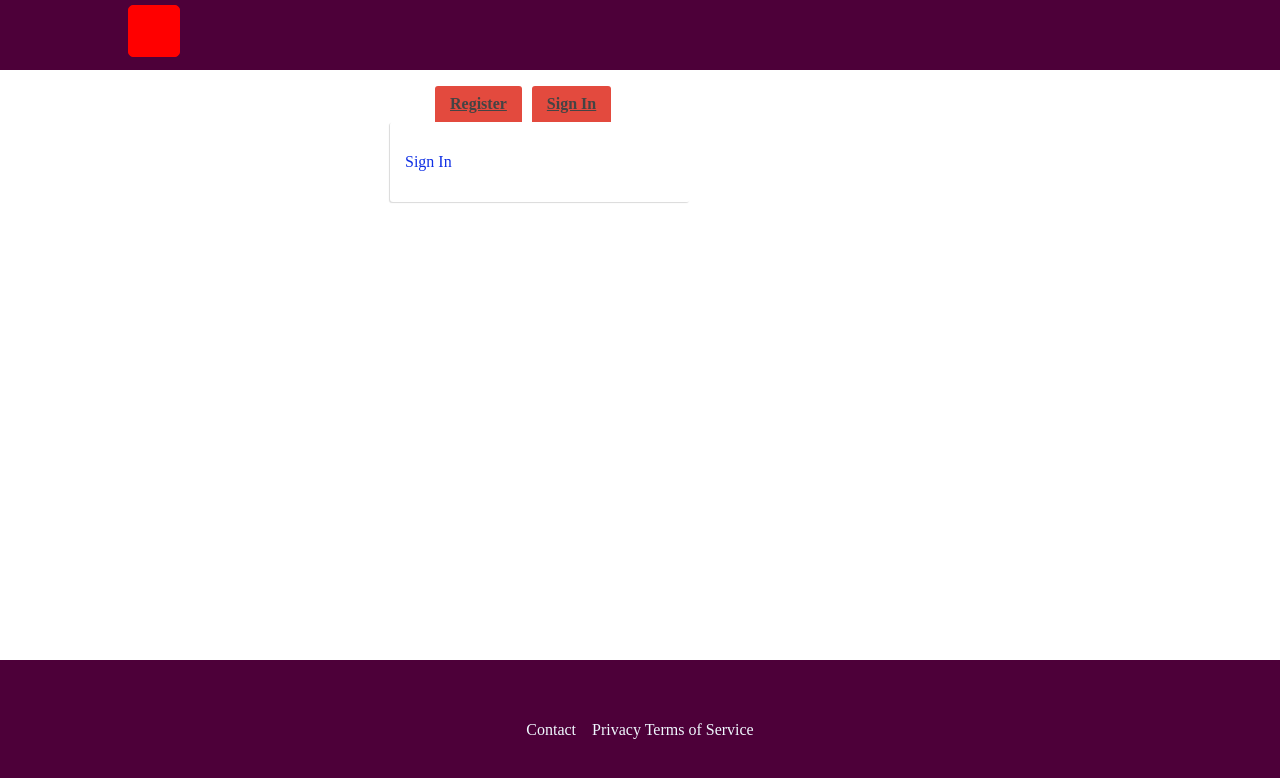
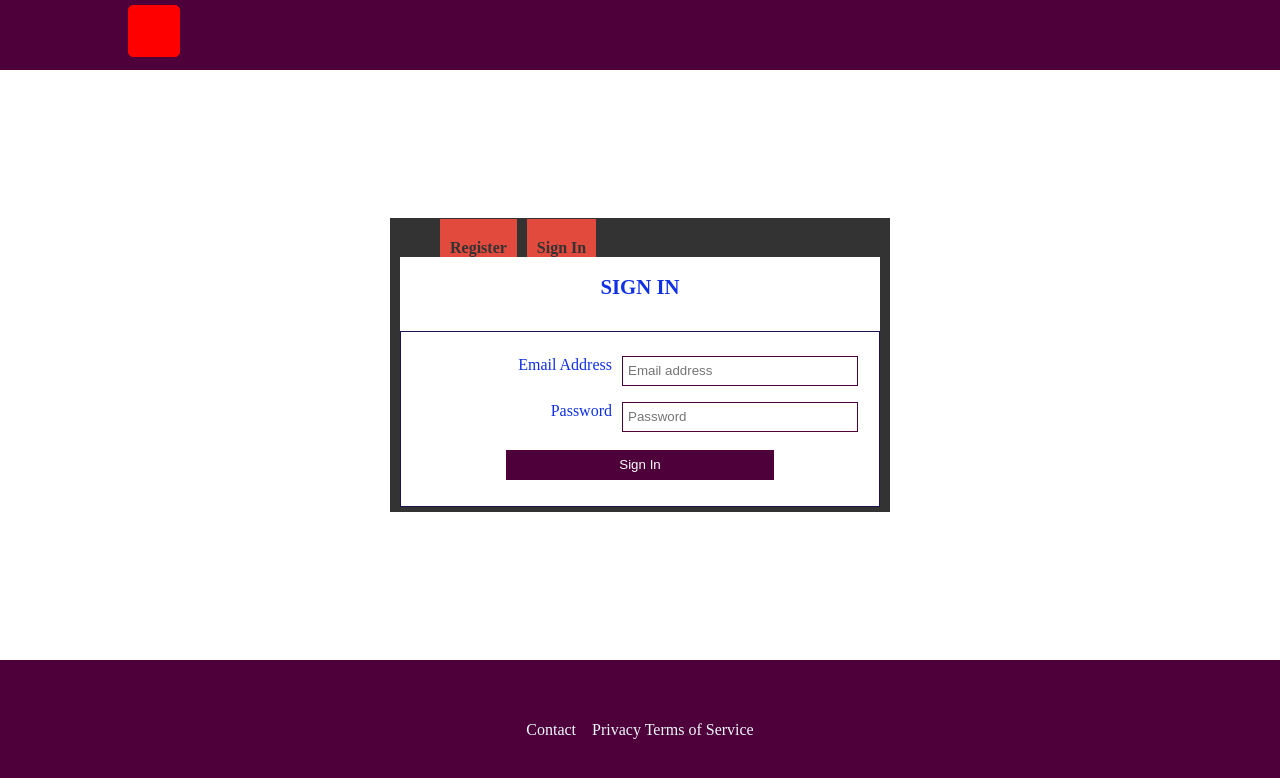
Before and after one commit to oneEyedSunday/sendIT, a plain HTML site: page UI/signup.html in a window 1280 px wide. Drawn offline with Linux system fonts and the light colour scheme.

Commit message:
Tabs implemented, styling leaves much to be desired

```diff
--- a/UI/main.css
+++ b/UI/main.css
@@ -29,6 +29,8 @@ html, body {
     flex-direction: column;
     justify-content: center;
     align-items: center;
+    min-height: calc(100vh - 210px);
+    /* padding: 20px 0; */
 }
 
 .header {
--- a/UI/signup.css
+++ b/UI/signup.css
@@ -1,8 +1,9 @@
 .card {
-    height: calc(100vh - 210px);
+    /* height: calc(100vh - 210px); */
     width: 500px;
     justify-content: center;
     align-items: center;
+    padding: 10px 20px;
 }
 
 .form {
--- a/UI/signup.html
+++ b/UI/signup.html
@@ -36,10 +36,36 @@
                     </ul>
                     <div class="tab__content">
                         <div id="signIn" class="tab active">
-                            <p>Sign In</p>
+                                <h2 class="form__title text-center">Sign In</h2>
+                                <form action="#" method="POST" class="form">
+                                    <div class="form__field">
+                                        <label for="email">Email Address</label>
+                                        <input type="text"  name="email" placeholder="Email address"/>
+                                    </div>
+                                    <div class="form__field">
+                                        <label for="password">Password</label>
+                                        <input type="password" placeholder="Password" name="password"/>
+                                    </div>
+                                    <button type="submit" class="button margin-auto ">Sign In</button>
+                                </form>
                         </div>
                         <div id="signUp" class="tab">
-                            <p>Sign Up</p>
+                                <h2 class="form__title text-center">Register</h2>
+                                <form action="#" method="POST" class="form">
+                                    <div class="form__field">
+                                        <label for="email">Email Address</label>
+                                        <input type="text"  name="email" placeholder="Email address"/>
+                                    </div>
+                                    <div class="form__field">
+                                        <label for="password">Password</label>
+                                        <input type="password" placeholder="Password" name="password"/>
+                                    </div>
+                                    <div class="form__field">
+                                        <label for="password-confirm">Confirm Password</label>
+                                        <input type="password" placeholder="Confirm Password" name="password-confirm"/>
+                                    </div>
+                                    <button type="submit" class="button margin-auto ">Sign Up</button>
+                                </form>
                         </div>
                     </div>
                 </div>
--- a/UI/tabs.css
+++ b/UI/tabs.css
@@ -1,51 +1,57 @@
 .tabs {
-    width: 60%;
-    display: inline-block;
+    display: flex;
+    flex-direction: column;
+    /* border: 1px solid var(--secondary-bg-color); */
+    background-color: var(--bg-color);
+    padding: 5px 10px;
 }
 
 .tab__links {
+    /* height: 100px; */
+    display: flex;
+    width: 50%;
     margin-bottom: 0;
-    margin-left: 0;
 }
 
-.tab__links::after {
-    display: block;
-    clear: both;
-    content: '';
+
+.tab__links li {
+    list-style: none;
+    padding:0;
+    margin-right: 10px;
 }
 
-.tab__links li {
-    margin: 0px 5px;
-    float: left;
-    list-style: none;
+.tab__links li:last-of-type {
+    margin-right: 0;
 }
 
 
 .tab__links a {
-    padding: 9px 15px;
-    display: inline-block;
-    border-radius: 3px 3px 0px 0px;
-    background: #e34a3e;
+    color: var(--bg-color);
+    background-color: #e34a3e;
     font-size: 16px;
     font-weight: 600;
-    color: #444;
-    transition: all linear 0.15s;
+    padding: 20px 10px;
+    text-decoration: none;
+    margin-bottom: 10px;
 }
 
-.tab__links a:hover {
-    background: #f67f76;
-    text-decoration: none;
+.tab__links a:hover  {
+    background: #fff;
+    color: var(--secondary-bg-color);
+    /* border: 1px solid var(--secondary-bg-color); */
+    /* border-bottom: #fff; */
+    z-index: 444;
 }
 
 li.active a, li.active a:hover {
-    background: #fff;
-    color: #4c4c4c;
+    /* background: #fff;
+    color: #4c4c4c; */
 }
 
 .tab__content {
-    padding: 15px;
-    border-radius: 3px;
-    box-shadow: -1px 1px 1px rgba(0,0,0,0.15);
+    /* padding: 15px;
+    border: 1px solid var(--secondary-bg-color);
+    border-radius: 3px; */
     background: #fff;
 }
 
--- a/UI/tabs.js
+++ b/UI/tabs.js
@@ -17,6 +17,7 @@ const signUpTab = document.getElementById("signUp");
 // })
 const intercept = evt => {
     console.log(evt.target)
+    console.log(evt.target.closest("li"))
     const currentAttr = evt.target.getAttribute('href');
     console.log(currentAttr)
     clearActive([signInTab, signUpTab], "tab");
```
